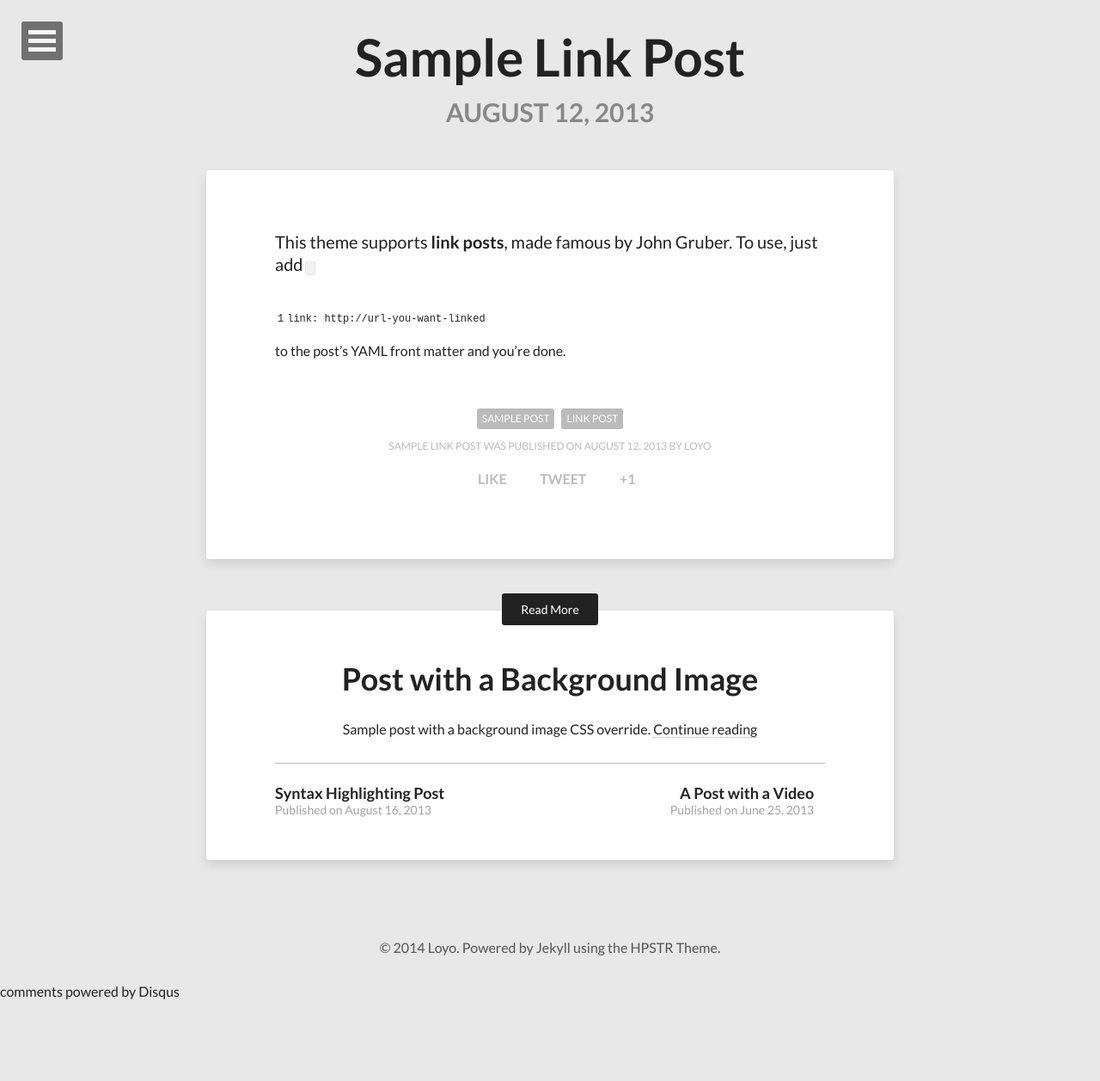
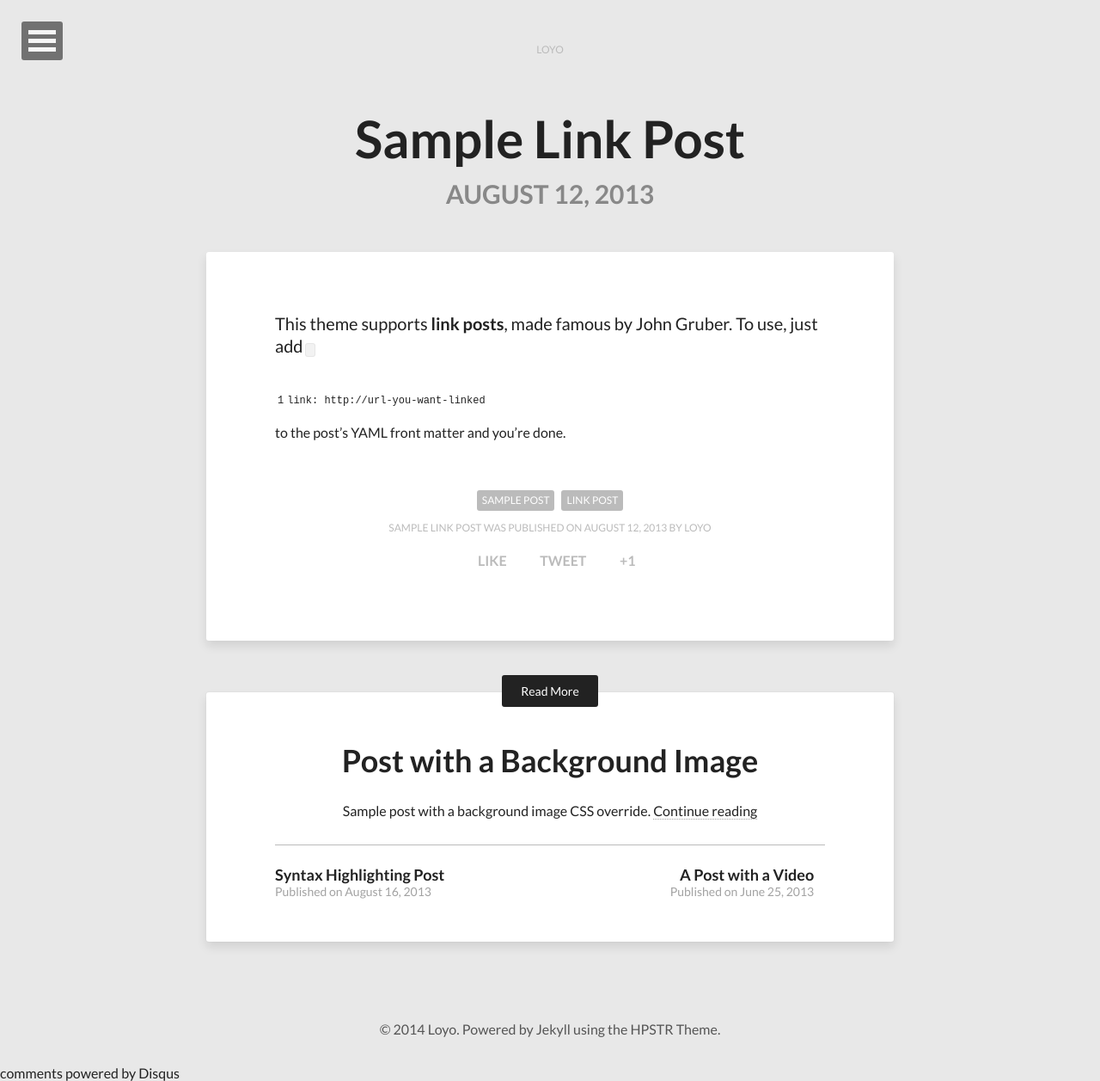
Before and after one commit to loyo-tw/loyo-tw.github.io, a Jekyll site: the page built from _posts/2013-08-12-sample-link-post.md, in a window 1280 px wide. Shown: the whole page at 86% size. Built offline with Jekyll 4.4.1, drawn with Linux system fonts in a browser that asks for light colours; nearby versions of some CDN libraries; comment, search, counter and statistics services are not loaded; before the commit the page ends 1162 px from its top, so only the background shows below that.

Commit message:
Blog update

```diff
--- a/_layouts/post.html
+++ b/_layouts/post.html
@@ -8,6 +8,15 @@
 </head>
 
 <body id="post" {% if page.image.feature %}class="feature"{% endif %}>
+  <header>
+    <div class="entry-meta"><span class="entry-date date published updated"><time datetime="{{ post.date | date_to_xmlschema }}"><a href="{{ site.url }}{{ post.url }}">{{ post.date | date: "%B %d, %Y" }}</a></time></span><span class="authorvcard"><span class="fn"><a href="{{ site.url }}/about/" title="About {{ site.owner.name }}">{{ site.owner.name }}</a></span></span>{% if site.disqus_shortname and post.comments %}&nbsp; &bull; &nbsp;<span class="entry-comments"><a href="{{ site.url }}{{ post.url }}#disqus_thread">Comment</a></span>{% endif %}</div><!-- /.entry-meta -->
+    {% if post.link %}
+      <h1 class="entry-title"><a href="{{ site.url }}{{ post.url }}" rel="bookmark" title="{{ post.title }}"><i class="icon-double-angle-right"></i></a> <a href="{{ post.link }}">{{ post.title }}</a></h1>
+    {% else %}
+      <h1 class="entry-title"><a href="{{ site.url }}{{ post.url }}" rel="bookmark" title="{{ post.title }}" itemprop="url">{{ post.title }}</a></h1>
+    {% endif %}
+  </header>
+
 
 {% include browser-upgrade.html %}
 {% include navigation.html %}
```
